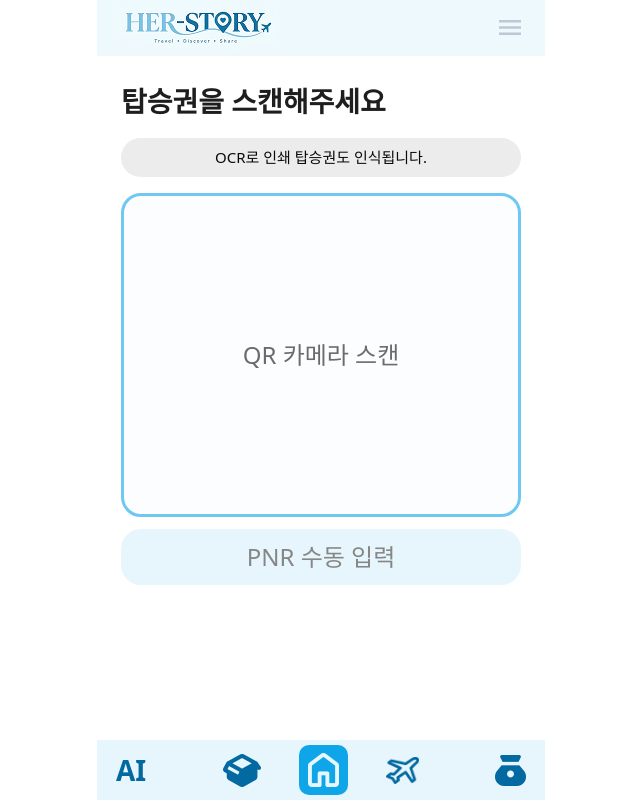
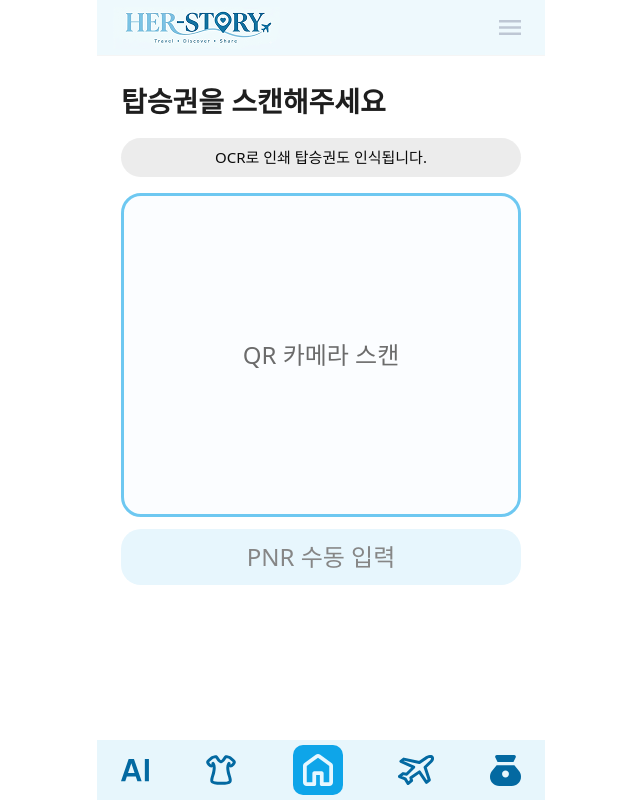
Before and after one commit to joy070607/herstory-frontend, a Next.js app: page /boarding-pass in a window 1280 px wide. Shown: the whole page, without its empty margins (319-959 px from the left). Built offline with nearby package versions, Linux system fonts and the light colour scheme; no server answers.

Commit message:
feat: AiHotBar 아이콘을 실제 SVG 에셋으로 교체하고 간격 정렬
- AI 로고/드레스/홈/비행기/마일리지 아이콘을 PNG 대신 실제 SVG 컴포넌트로 교체
- 아이콘 간격을 justify-between 기반 균등 정렬로 변경

```diff
--- a/components/icons/index.tsx
+++ b/components/icons/index.tsx
@@ -833,3 +833,107 @@ export function ShoppingBagIcon(props: SVGProps<SVGSVGElement>) {
     </svg>
   );
 }
+
+export function AiLogoIcon(props: SVGProps<SVGSVGElement>) {
+  return (
+    <svg
+      width="28"
+      height="23"
+      viewBox="0 0 28 23"
+      fill="none"
+      xmlns="http://www.w3.org/2000/svg"
+      {...props}
+    >
+      <path
+        d="M-4.88237e-05 22.2L7.64995 -4.91142e-05H12.96L20.64 22.2H16.38L14.79 17.52H5.84995L4.25995 22.2H-4.88237e-05ZM7.01995 13.98H13.62L10.32 4.16995L7.01995 13.98ZM23.8443 22.2V-4.91142e-05H27.9243V22.2H23.8443Z"
+        fill="#0369A1"
+      />
+    </svg>
+  );
+}
+
+export function DressIcon(props: SVGProps<SVGSVGElement>) {
+  return (
+    <svg
+      width="32"
+      height="32"
+      viewBox="0 0 32 32"
+      fill="none"
+      xmlns="http://www.w3.org/2000/svg"
+      {...props}
+    >
+      <path
+        d="M8.35869 10.6214C7.40003 11.544 6.92269 12.0054 6.34003 12C4.97603 11.988 2.56803 9.33871 2.66936 7.98138C2.71069 7.43204 3.19869 7.02004 4.17603 6.19604L7.10536 3.72538C7.97203 2.99338 9.16402 2.96538 10.2467 2.75604C10.6787 2.67338 10.8947 2.63071 11.0867 2.70538C11.7054 2.94538 12.216 4.07071 12.5854 4.57871C14.1387 6.71738 14.9147 7.78671 16 7.78671C17.0854 7.78671 17.8627 6.71738 19.416 4.57871C19.784 4.07071 20.296 2.94404 20.9134 2.70538C21.1054 2.63071 21.3214 2.67338 21.7534 2.75604C22.8787 2.97338 23.9894 2.96138 24.8947 3.72538L27.8254 6.19604C28.8014 7.02004 29.2907 7.43204 29.332 7.98138C29.432 9.33871 27.0254 11.988 25.6614 12C25.0774 12.0054 24.6 11.544 23.6427 10.6214"
+        stroke="#0369A1"
+        strokeWidth="3"
+        strokeLinecap="round"
+        strokeLinejoin="round"
+      />
+      <path
+        d="M8.00002 9.3335C10 12.0002 9.27469 14.9095 8.79736 17.6242C8.29336 20.4908 7.44402 22.2348 6.96002 24.5882C6.62669 26.2042 6.46002 27.0122 7.11202 27.6948C8.94936 29.6242 22.5787 30.1215 24.888 27.6948C25.54 27.0122 25.3734 26.2042 25.04 24.5882C24.556 22.2348 23.7067 20.4908 23.2027 17.6242C22.7254 14.9068 22 12.0002 24 9.3335"
+        stroke="#0369A1"
+        strokeWidth="3"
+        strokeLinecap="round"
+        strokeLinejoin="round"
+      />
+    </svg>
+  );
+}
+
+export function HomeBadgeIcon(props: SVGProps<SVGSVGElement>) {
+  return (
+    <svg
+      width="50"
+      height="50"
+      viewBox="0 0 50 50"
+      fill="none"
+      xmlns="http://www.w3.org/2000/svg"
+      {...props}
+    >
+      <rect width="50" height="50" rx="10" fill="#0EA5E9" />
+      <path
+        d="M13.75 37.3429H19.375V28.2C19.375 27.6819 19.555 27.2479 19.915 26.8981C20.275 26.5482 20.72 26.3726 21.25 26.3714H28.75C29.2812 26.3714 29.7269 26.547 30.0869 26.8981C30.4469 27.2491 30.6262 27.6831 30.625 28.2V37.3429H36.25V20.8857L25 12.6571L13.75 20.8857V37.3429ZM10 37.3429V20.8857C10 20.3067 10.1331 19.7581 10.3994 19.24C10.6656 18.7219 11.0325 18.2952 11.5 17.96L22.75 9.73143C23.4062 9.24381 24.1562 9 25 9C25.8437 9 26.5937 9.24381 27.25 9.73143L38.5 17.96C38.9687 18.2952 39.3362 18.7219 39.6025 19.24C39.8687 19.7581 40.0012 20.3067 40 20.8857V37.3429C40 38.3486 39.6325 39.2098 38.8975 39.9266C38.1625 40.6434 37.28 41.0012 36.25 41H28.75C28.2187 41 27.7737 40.8245 27.415 40.4734C27.0562 40.1223 26.8762 39.6883 26.875 39.1714V30.0286H23.125V39.1714C23.125 39.6895 22.945 40.1241 22.585 40.4752C22.225 40.8263 21.78 41.0012 21.25 41H13.75C12.7187 41 11.8362 40.6422 11.1025 39.9266C10.3687 39.211 10.0012 38.3498 10 37.3429Z"
+        fill="#E6F7FF"
+      />
+    </svg>
+  );
+}
+
+export function AirplaneOutlineIcon(props: SVGProps<SVGSVGElement>) {
+  return (
+    <svg
+      width="36"
+      height="30"
+      viewBox="0 0 36 30"
+      fill="none"
+      xmlns="http://www.w3.org/2000/svg"
+      {...props}
+    >
+      <path
+        d="M27.0746 12.2255L33.2854 6.22039C33.7846 5.737 34.1441 5.16774 34.3372 4.55496C34.5302 3.94218 34.5519 3.30167 34.4006 2.6811C34.3351 2.40966 34.1726 2.16025 33.9336 1.96446C33.6947 1.76868 33.39 1.63533 33.0584 1.58133C32.2998 1.45752 31.5169 1.47526 30.7679 1.63322C30.0189 1.79118 29.3231 2.0853 28.7323 2.49369L21.3902 7.57659L5.76177 4.08991L2.92059 6.41436L15.7079 12.2255L8.60294 19.2005L5.05047 18.6186L1.5 21.525L7.18235 23.8494L10.0235 28.5L13.576 25.5936L12.8647 22.6872L21.3902 16.8761L28.4952 27.3378L31.3364 25.0117L27.0746 12.2255Z"
+        stroke="#0369A1"
+        strokeWidth="3"
+        strokeLinecap="round"
+        strokeLinejoin="round"
+      />
+    </svg>
+  );
+}
+
+export function MileageIcon(props: SVGProps<SVGSVGElement>) {
+  return (
+    <svg
+      width="31"
+      height="31"
+      viewBox="0 0 31 31"
+      fill="none"
+      xmlns="http://www.w3.org/2000/svg"
+      {...props}
+    >
+      <path
+        d="M15.5 22.3889C14.5528 22.3889 13.7422 22.0519 13.0682 21.3779C12.3943 20.704 12.0567 19.8928 12.0556 18.9444C12.0544 17.9961 12.392 17.1855 13.0682 16.5127C13.7445 15.8399 14.5551 15.5023 15.5 15.5C16.4449 15.4977 17.2561 15.8353 17.9335 16.5127C18.6109 17.1901 18.9479 18.0007 18.9444 18.9444C18.941 19.8882 18.604 20.6994 17.9335 21.3779C17.263 22.0565 16.4518 22.3935 15.5 22.3889ZM7.53472 6.88889H23.4653L25.6611 2.49722C25.9481 1.92315 25.9263 1.36343 25.5957 0.818055C25.265 0.272685 24.7701 0 24.1111 0H6.88889C6.2287 0 5.73385 0.272685 5.40433 0.818055C5.07481 1.36343 5.053 1.92315 5.33889 2.49722L7.53472 6.88889ZM9.3 31H21.7C24.2833 31 26.4792 30.1033 28.2875 28.3099C30.0958 26.5165 31 24.3132 31 21.7C31 20.6093 30.8134 19.5472 30.4403 18.5139C30.0671 17.4806 29.5361 16.5477 28.8472 15.7153L24.3694 10.3333H6.63056L2.15278 15.7153C1.46389 16.5477 0.93287 17.4806 0.559722 18.5139C0.186574 19.5472 0 20.6093 0 21.7C0 24.312 0.897278 26.5153 2.69183 28.3099C4.48639 30.1044 6.68911 31.0011 9.3 31Z"
+        fill="#0369A1"
+      />
+    </svg>
+  );
+}
--- a/components/layout/AiHotBar.tsx
+++ b/components/layout/AiHotBar.tsx
@@ -1,30 +1,30 @@
 "use client";
 
-import Image from "next/image";
 import Link from "next/link";
 import { ROUTES } from "@/constants/routes";
+import {
+  AiLogoIcon,
+  AirplaneOutlineIcon,
+  DressIcon,
+  HomeBadgeIcon,
+  MileageIcon,
+} from "@/components/icons";
 
 export function AiHotBar() {
   return (
-    <div className="flex items-center bg-[#E7F6FC] px-[19px] py-[5px]">
-      <span className="text-[28px] font-bold text-[#0369A1]">AI</span>
-      <div className="flex-1" />
-      <Link href={ROUTES.smartCart} className="mr-[38px]" aria-label="스마트 장바구니">
-        <Image src="/icons/quickbar-cart.png" alt="" width={38} height={33} className="h-[33px] w-[38px]" />
+    <div className="flex items-center justify-between bg-[#E7F6FC] px-6 py-[5px]">
+      <AiLogoIcon className="h-[23px] w-7" />
+      <Link href={ROUTES.smartCart} aria-label="스마트 장바구니">
+        <DressIcon className="h-8 w-8" />
       </Link>
-      <Link
-        href={ROUTES.home}
-        className="mr-[38px] rounded-[10px] bg-[#0EA5E9] px-[9px] py-2"
-        aria-label="홈"
-      >
-        <Image src="/icons/quickbar-home.png" alt="" width={31} height={34} className="h-[34px] w-[31px]" />
+      <Link href={ROUTES.home} aria-label="홈">
+        <HomeBadgeIcon className="h-[50px] w-[50px]" />
       </Link>
       <Link href={ROUTES.journeyTimeline} aria-label="여정 타임라인">
-        <Image src="/icons/quickbar-journey.png" alt="" width={33} height={27} className="h-[27px] w-[33px]" />
+        <AirplaneOutlineIcon className="h-[30px] w-9" />
       </Link>
-      <div className="flex-1" />
       <Link href={ROUTES.nomadMiles} aria-label="마일리지">
-        <Image src="/icons/quickbar-care.png" alt="" width={31} height={31} className="h-[31px] w-[31px]" />
+        <MileageIcon className="h-[31px] w-[31px]" />
       </Link>
     </div>
   );
```
